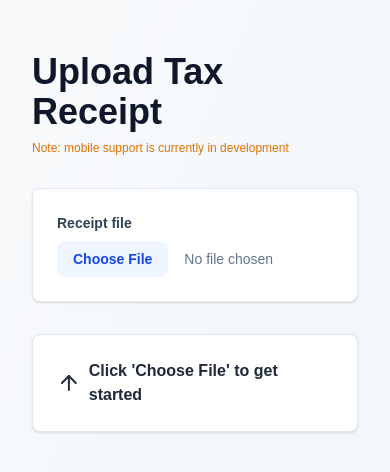
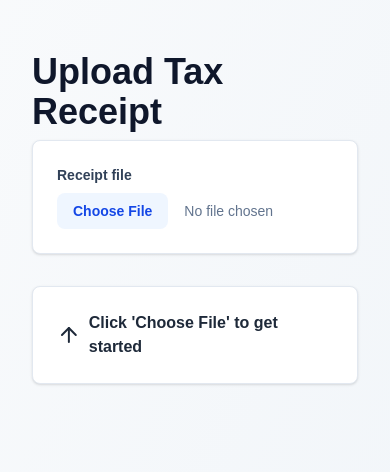
Before and after one commit to rikifujihara/tax-receipts-manager, a Next.js app: page / in a window 390 px wide. Shown: the top 472 px of the page. Built offline with nearby package versions, Linux system fonts and the light colour scheme.

Commit message:
fix: proper naming for compressed files

```diff
--- a/app/login/page.tsx
+++ b/app/login/page.tsx
@@ -7,9 +7,6 @@ export default async function Login() {
         </h1>
         <p className="text-sm text-slate-500 mb-3">
           Sign in to connect your google drive account
-        </p>
-        <p className="md:hidden text-xs text-amber-600 mb-5">
-          Note: mobile support is currently in development
         </p>
         <a
           href="/api/auth/google"
--- a/app/page.tsx
+++ b/app/page.tsx
@@ -27,10 +27,7 @@ export default function Home() {
         <h1 className="text-4xl font-bold text-slate-900 mb-2 md:mb-8">
           Upload Tax Receipt
         </h1>
-        <p className="md:hidden text-xs text-amber-600 mb-8">
-          Note: mobile support is currently in development
-        </p>
-        {uploadStatus !== "success" && (
+{uploadStatus !== "success" && (
           <FilePreview
             file={file}
             fileUrl={fileUrl}
--- a/lib/helpers.ts
+++ b/lib/helpers.ts
@@ -35,7 +35,8 @@ export function withErrorHandling(
 export async function compressIfNeeded(file: File): Promise<File> {
   if (!file.type.startsWith("image/")) return file;
   try {
-    return await imageCompression(file, { maxSizeMB: 4, useWebWorker: true });
+    const compressed = await imageCompression(file, { maxSizeMB: 4, useWebWorker: true });
+    return new File([compressed], file.name, { type: compressed.type });
   } catch {
     return file;
   }
```
